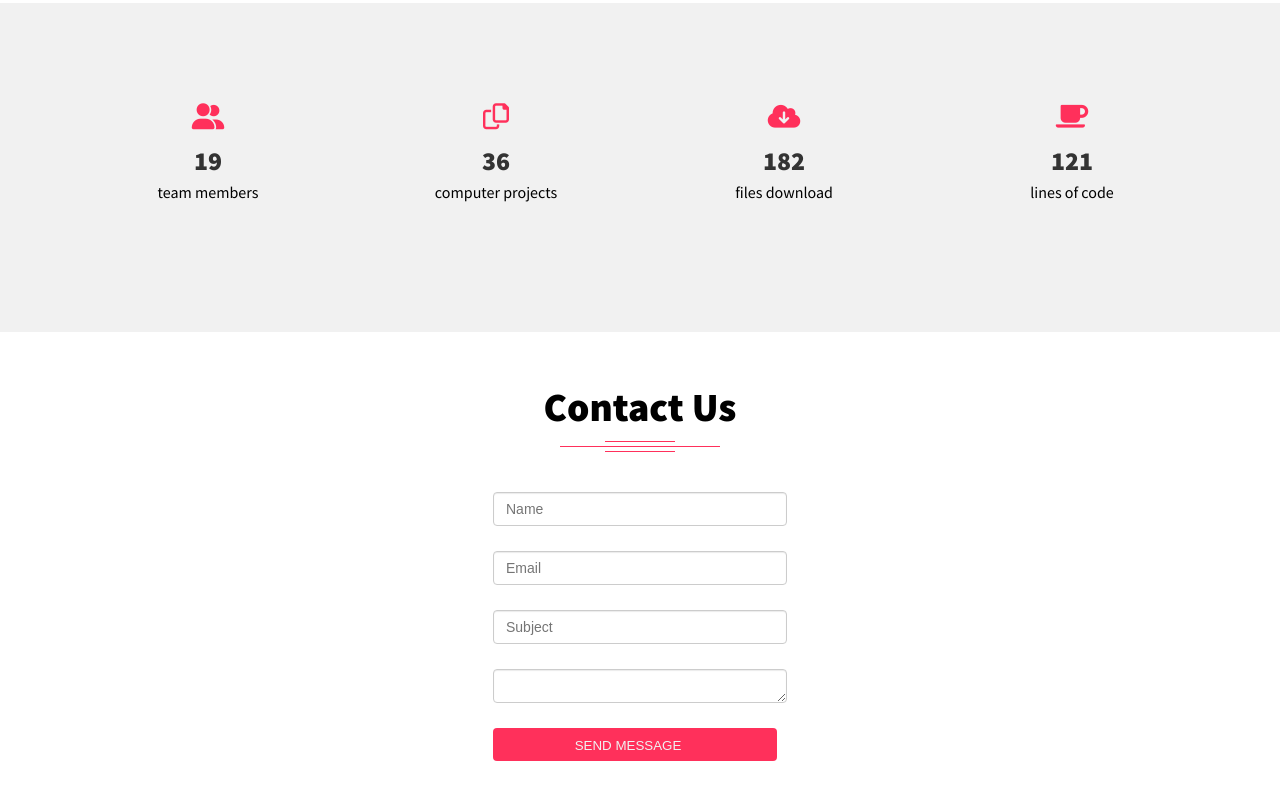
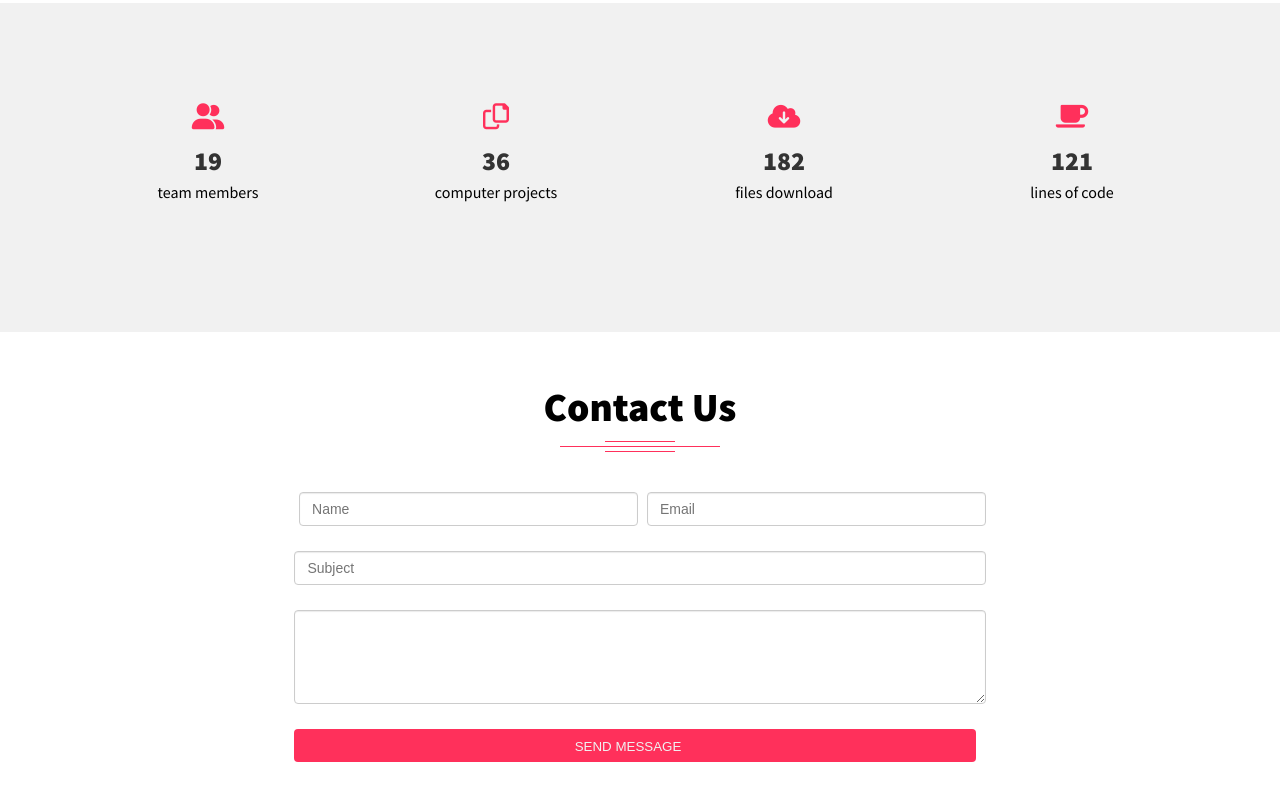
Before and after one commit to Safei-Ashraf/fokir--template, a plain HTML site: page index.html in a window 1280 px wide. Shown: the part 2744-3544 px from the top of the page. Drawn offline with Linux system fonts and the light colour scheme.

Commit message:
styling added

```diff
--- a/css/style.css
+++ b/css/style.css
@@ -568,4 +568,24 @@ body{
     -moz-transition: border-color ease-in-out .15s,box-shadow ease-in-out .15s;
     -ms-transition: border-color ease-in-out .15s,box-shadow ease-in-out .15s;
 }
+.contactForm textarea{
+    height: auto;
+}
+@media only screen and (min-width:768px) {
+    .contactForm{
+        width: 60%;
+    }
+}
+@media only screen and (min-width:1024px) {
+    .row{
+        display: flex;
+        justify-content: space-between;
+    }
+    #name{
+        width: 49%;
+    }
+    #mail{
+        width: 49%;
+    }
+}
 /***** End contact *****/
--- a/index.html
+++ b/index.html
@@ -261,14 +261,16 @@
             <div class="container flex-container">
                 <h2 class="title">contact us</h2>
                 <form action="" class="contactForm">
-                    <label for="name"></label>
-                    <input class="contactInput" type="text" name="name" id="name"  placeholder="Name" required>
-                    <label for="mail"></label>
-                    <input class="contactInput" type="email" name="mail" id="mail"  placeholder="Email" required>
+                    <div class="row">
+                        <label for="name"></label>
+                        <input class="contactInput" type="text" name="name" id="name"  placeholder="Name" required>
+                        <label for="mail"></label>
+                        <input class="contactInput" type="email" name="mail" id="mail"  placeholder="Email" required>
+                    </div>
                     <label for="subject"></label>
                     <input class="contactInput" type="text" name="subject" id="subject"  placeholder="Subject" required>
                     <label for="message"></label>
-                    <textarea class="contactInput" name="message" id="message" cols="30" rows="10"></textarea>
+                    <textarea class="contactInput" name="message" id="message" rows="4"></textarea>
                     <input class="btn" type="submit" value="SEND MESSAGE">
                 </form>
             </div>
```
